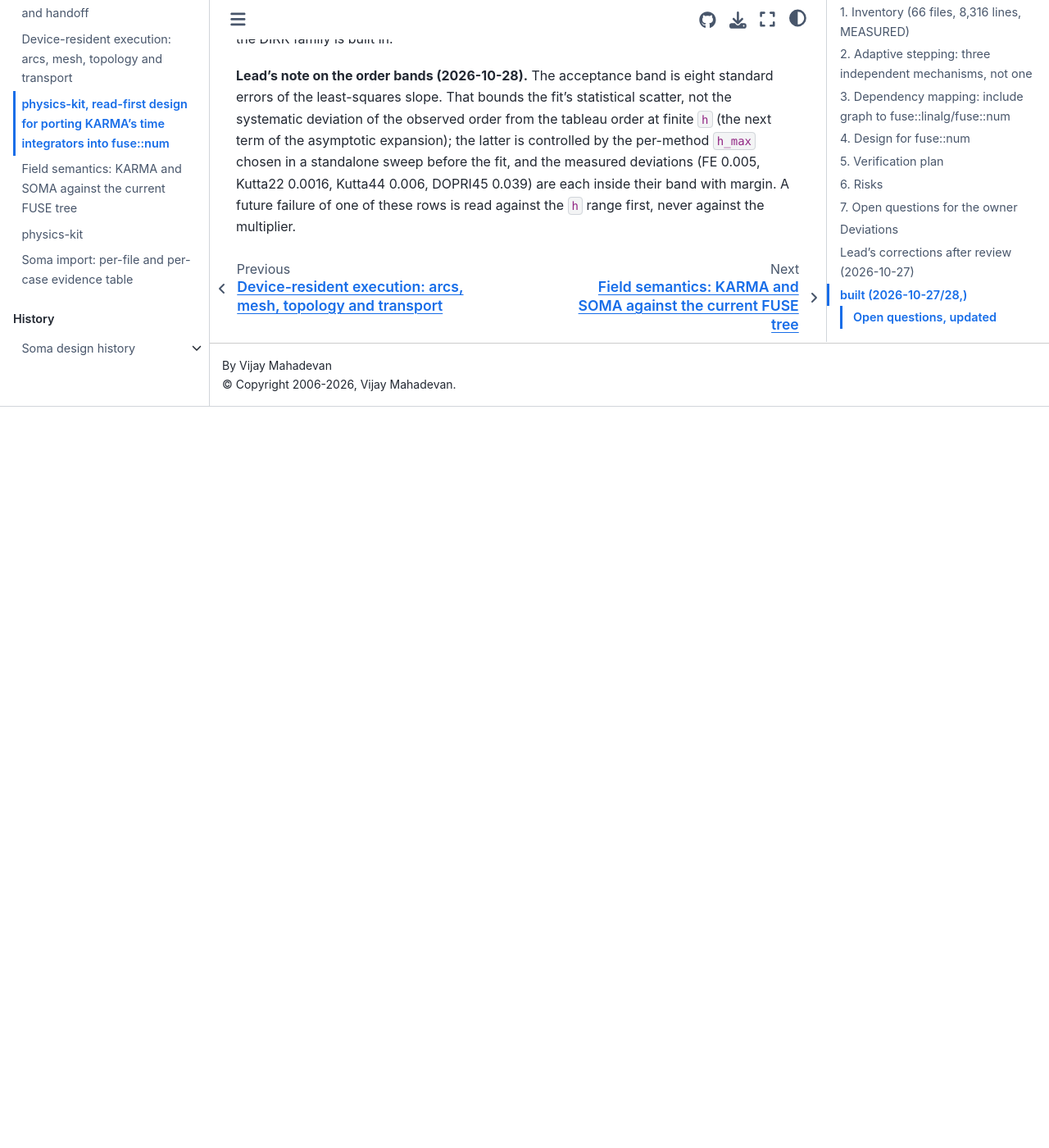
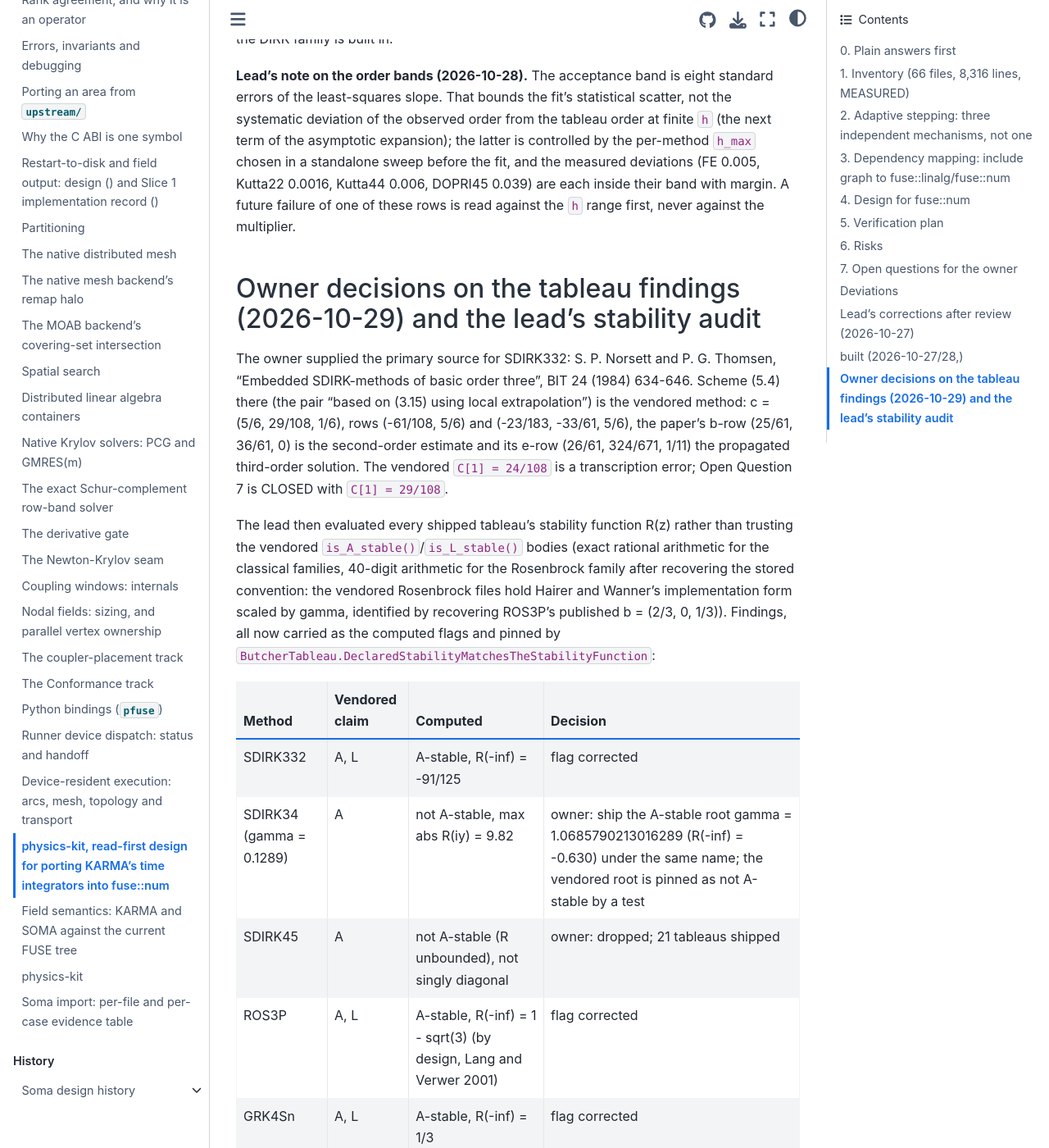
Before and after one commit to vijaysm/fuse, a Sphinx documentation site: the page built from docs/dev/integrators-design.md, in a window 1280 px wide and 1400 px high, scrolled down 28030 px. Shown: the whole window at 82% size. Built offline with Sphinx 7.4.7 and the Sphinx Book theme 1.1.4, drawn with Linux system fonts in a browser that asks for light colours; pages that are not in the unit, such as notebooks, are missing from menus; before the commit the page ends 28526 px from its top, so only the background shows below that; some of the changed text lies outside the part shown.

Commit message:
Document the tableau stability audit and decisions on ESDIRK/SSP/dense
Record the stability audit of the tableaus and the decisions on ESDIRK,
SSP and dense output, including the primary source for SDIRK332. The
open question on the Rosenbrock storage convention is closed: it is the
gamma-scaled implementation form.

```diff
--- a/docs/dev/integrators-design.md
+++ b/docs/dev/integrators-design.md
@@ -829,3 +829,42 @@ the latter is controlled by the per-method `h_max` chosen in a standalone sweep
 the measured deviations (FE 0.005, Kutta22 0.0016, Kutta44 0.006, DOPRI45 0.039) are each inside
 their band with margin. A future failure of one of these rows is read against the `h` range first,
 never against the multiplier.
+
+## Owner decisions on the tableau findings (2026-10-29) and the lead's stability audit
+
+The owner supplied the primary source for SDIRK332: S. P. Norsett and P. G. Thomsen, "Embedded
+SDIRK-methods of basic order three", BIT 24 (1984) 634-646. Scheme (5.4) there (the pair "based on
+(3.15) using local extrapolation") is the vendored method: c = (5/6, 29/108, 1/6), rows
+(-61/108, 5/6) and (-23/183, -33/61, 5/6), the paper's b-row (25/61, 36/61, 0) is the second-order
+estimate and its e-row (26/61, 324/671, 1/11) the propagated third-order solution. The vendored
+`C[1] = 24/108` is a transcription error; Open Question 7 is CLOSED with `C[1] = 29/108`.
+
+The lead then evaluated every shipped tableau's stability function R(z) rather than trusting the
+vendored `is_A_stable()`/`is_L_stable()` bodies (exact rational arithmetic for the classical
+families, 40-digit arithmetic for the Rosenbrock family after recovering the stored convention: the
+vendored Rosenbrock files hold Hairer and Wanner's implementation form scaled by gamma, identified by
+recovering ROS3P's published b = (2/3, 0, 1/3)). Findings, all now carried as the computed flags and
+pinned by `ButcherTableau.DeclaredStabilityMatchesTheStabilityFunction`:
+
+| Method | Vendored claim | Computed | Decision |
+|---|---|---|---|
+| SDIRK332 | A, L | A-stable, R(-inf) = -91/125 | flag corrected |
+| SDIRK34 (gamma = 0.1289) | A | not A-stable, max abs R(iy) = 9.82 | owner: ship the A-stable root gamma = 1.0685790213016289 (R(-inf) = -0.630) under the same name; the vendored root is pinned as not A-stable by a test |
+| SDIRK45 | A | not A-stable (R unbounded), not singly diagonal | owner: dropped; 21 tableaus shipped |
+| ROS3P | A, L | A-stable, R(-inf) = 1 - sqrt(3) (by design, Lang and Verwer 2001) | flag corrected |
+| GRK4Sn | A, L | A-stable, R(-inf) = 1/3 | flag corrected |
+| GRK4T | A, L | A(89.3 deg)-stable, max abs R(iy) = 1.028, R(-inf) = 0.454 | both flags corrected |
+
+The remaining fifteen agree with their vendored flags. The row-sum test no longer carries an
+exception; the vendored SDIRK332 value is pinned as a defect the check catches.
+
+Owner decisions for, recorded here: (a) the DIRK integrator treats a zero diagonal as an
+explicit stage, so ESDIRK methods (SDIRK643 already is one) need no new family; Kennedy-Carpenter
+ESDIRK3(2)4L[2]SA, 4(3)6L[2]SA, 5(4)7L[2]SA and Kvaerno (2004) are the pairs to add, cited to their
+papers, each passing the stability-function test and the order conditions before use; (b) SSP
+explicit methods (Shu-Osher SSPRK(3,3), Ketcheson SSPRK(10,4), the embedded SSP pairs of Conde,
+Fekete and Shadid 2018) run in `ExplicitIntegrator` as tableaus; the SSP coefficient is carried as
+tableau metadata and checked by a test of the same kind as the stability test; (c) dense output
+(DOPRI5's free fourth-order interpolant, the b(theta) polynomials of the stiffly accurate ESDIRKs)
+goes on the round-2 list as the integrator-side supply for the coupling window's temporal
+interpolant.
```
